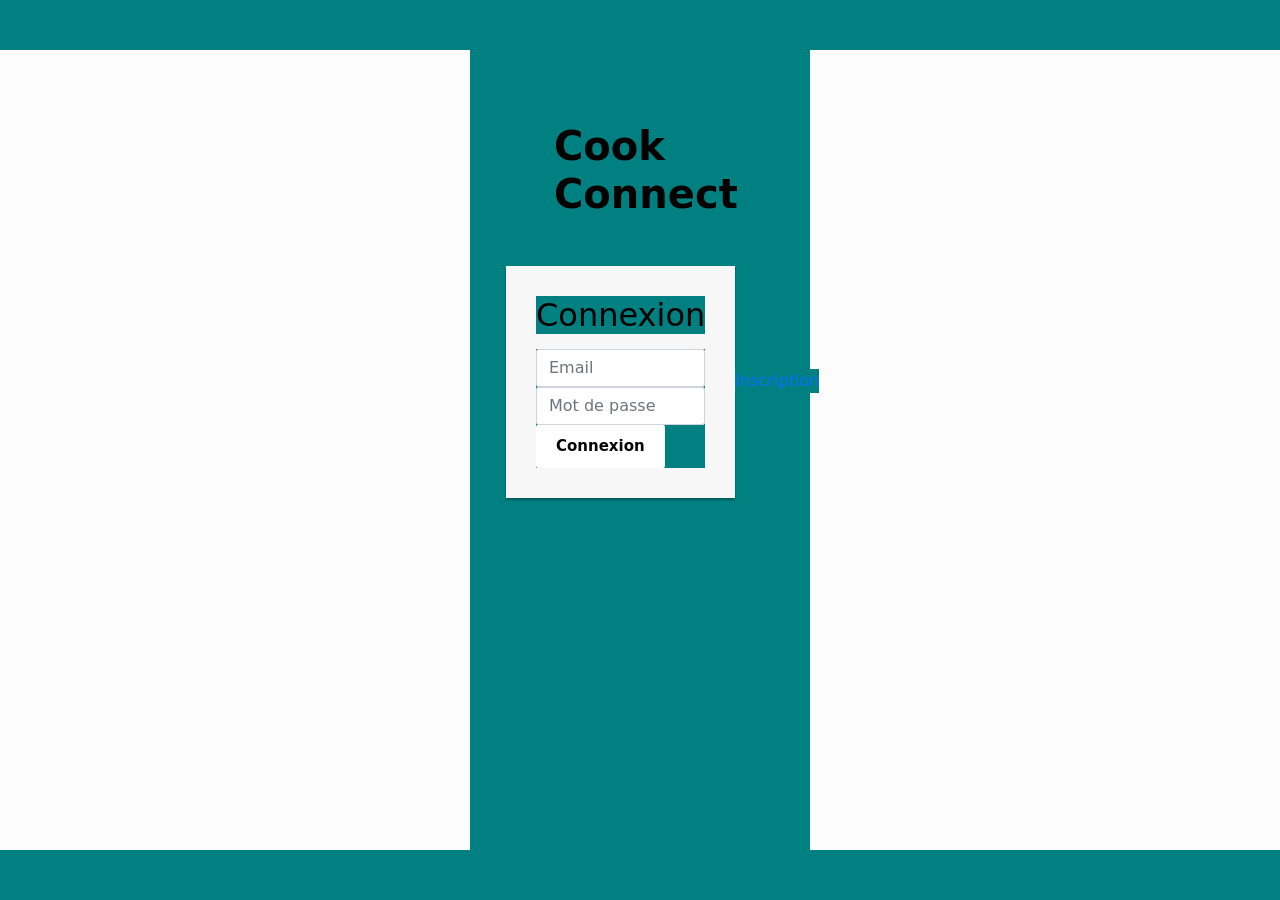
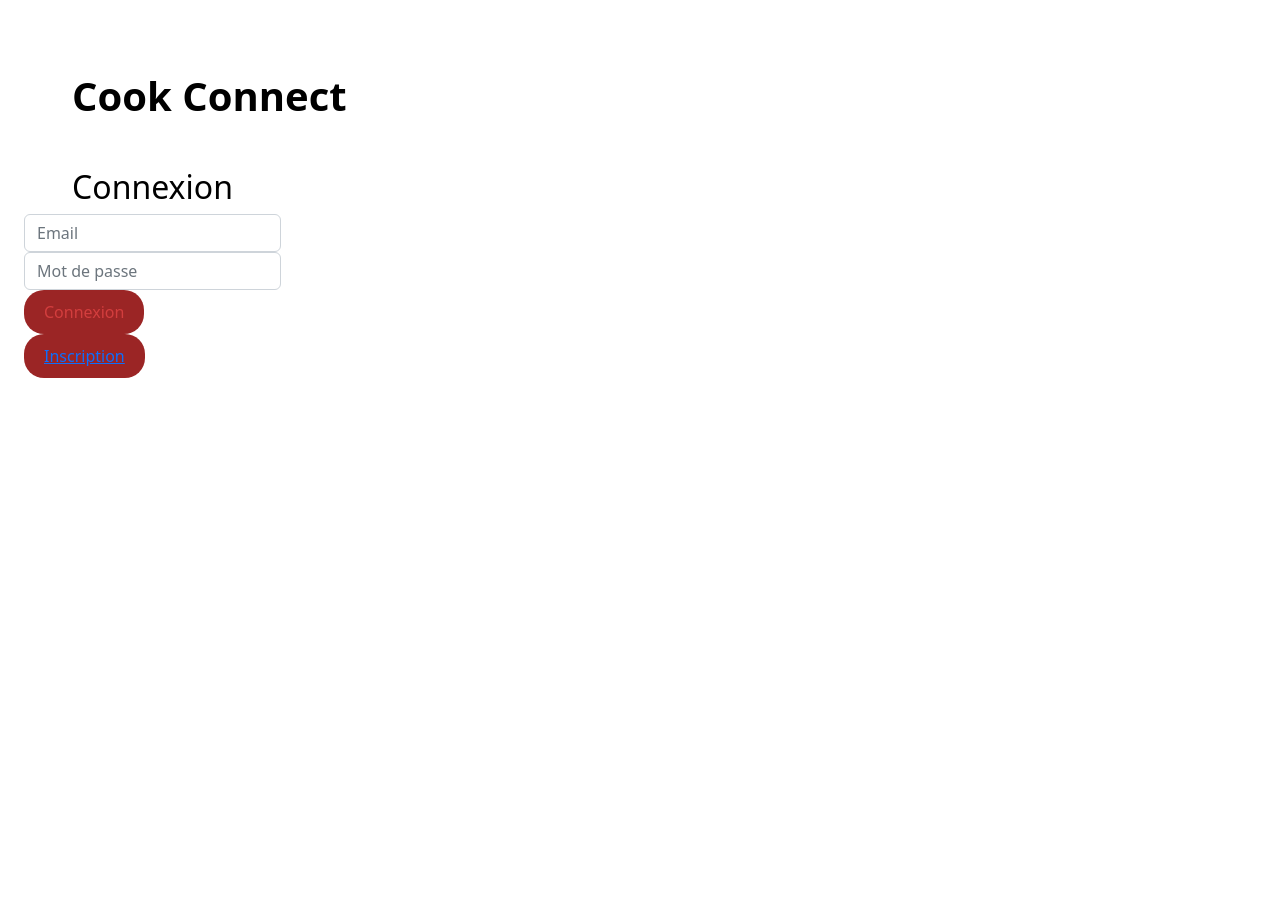
Before and after one commit to MateoServant/cooked, a PHP site: page / in a window 1280 px wide. After the commit the page ends 378 px from the top, so only its background shows below. Run offline with PHP 8.4, Linux system fonts and the light colour scheme.

Commit message:
Update index.php

```diff
--- a/index.php
+++ b/index.php
@@ -1,22 +1,19 @@
-<!DOCTYPE html>   <!-- page de formulaire pour la connexion-->
-<html lang="fr">
+<!DOCTYPE html>
+<html lang="en">
 <head>
     <meta charset="UTF-8">
     <meta http-equiv="X-UA-Compatible" content="IE=edge">
     <meta name="viewport" content="width=device-width, initial-scale=1.0">
     <link href="https://cdn.jsdelivr.net/npm/bootstrap@5.2.2/dist/css/bootstrap.min.css" rel="stylesheet" integrity="sha384-Zenh87qX5JnK2Jl0vWa8Ck2rdkQ2Bzep5IDxbcnCeuOxjzrPF/et3URy9Bv1WTRi" crossorigin="anonymous">
-    <link rel="stylesheet" href="css/style.css">
-    <link rel="stylesheet" href="css/componant/inscr.css">
+    <link rel="stylesheet" href="css/componant/connexion.css">
     <title>connection</title>
 </head>
 <body>
-    <header>
 
 
-    </header>
 
-
-    <main>
+    <main >
+    <section class="ff">
     <div class="login-form">
              <?php
                 if(isset($_GET['login_err']))
@@ -52,18 +49,18 @@
                 }
                 ?>
         <section class="vh-100">
-            <div class="container-fluid">
+            <div class="containder-fluid">
               <div class="row">
                 <div class="col-sm-6 text-black">
 
                   <div class="px-5 ms-xl-4">
-                    <i class="fas fa-crow fa-2x me-3 pt-5 mt-xl-4" style="color: #709085;"></i><br><br><br>
+                    <i class="fas fa-crow fa-2x me-3 pt-5 mt-xl-4"></i><br><br><br>
                     <span class="h1 fw-bold mb-0">Cook Connect</span>
                   </div>
 
                   <div class="d-flex align-items-center  ms-xl-4 mt-5 pt-5 pt-xl-0">
 
-                  <form action="connexion.php" method="post">
+                  <form action="connexion.php" method="post" class="pb">
                 <h2 class="text-center">Connexion</h2>
                 <div class="form-group">
                     <input type="email" name="email" class="form-control" placeholder="Email" required="required" autocomplete="off">
@@ -74,42 +71,17 @@
                 <div class="form-group">
                     <button type="submit" class="btn btn-primary btn-block">Connexion</button>
                 </div>
+                <div>
+                <p class="btn btn-primary btn-block "><a class="a" href="inscription.php">Inscription</a></p>
+                </div>
             </form>
-            <p class="text-center"><a href="inscription.php">Inscription</a></p>
         </div>
-        <style>
-            .login-form {
-                width: 340px;
-                margin: 50px auto;
-            }
-            .login-form form {
-                margin-bottom: 15px;
-                background: #f7f7f7;
-                box-shadow: 0px 2px 2px rgba(0, 0, 0, 0.3);
-                padding: 30px;
-            }
-            .login-form h2 {
-                margin: 0 0 15px;
-            }
-            .form-control, .btn {
-                min-height: 38px;
-                border-radius: 2px;
-            }
-            .btn {
-                font-size: 15px;
-                font-weight: bold;
-            }
-        </style>
+
           </section>
 
   </div>
+  </section>
     </main>
-
-    <footer>
-
-
-
-    </footer>
 
     <script src="scripts/main.js"></script>
     <script src="https://cdn.jsdelivr.net/npm/bootstrap@5.2.2/dist/js/bootstrap.bundle.min.js" integrity="sha384-OERcA2EqjJCMA+/3y+gxIOqMEjwtxJY7qPCqsdltbNJuaOe923+mo//f6V8Qbsw3" crossorigin="anonymous"></script>
```
